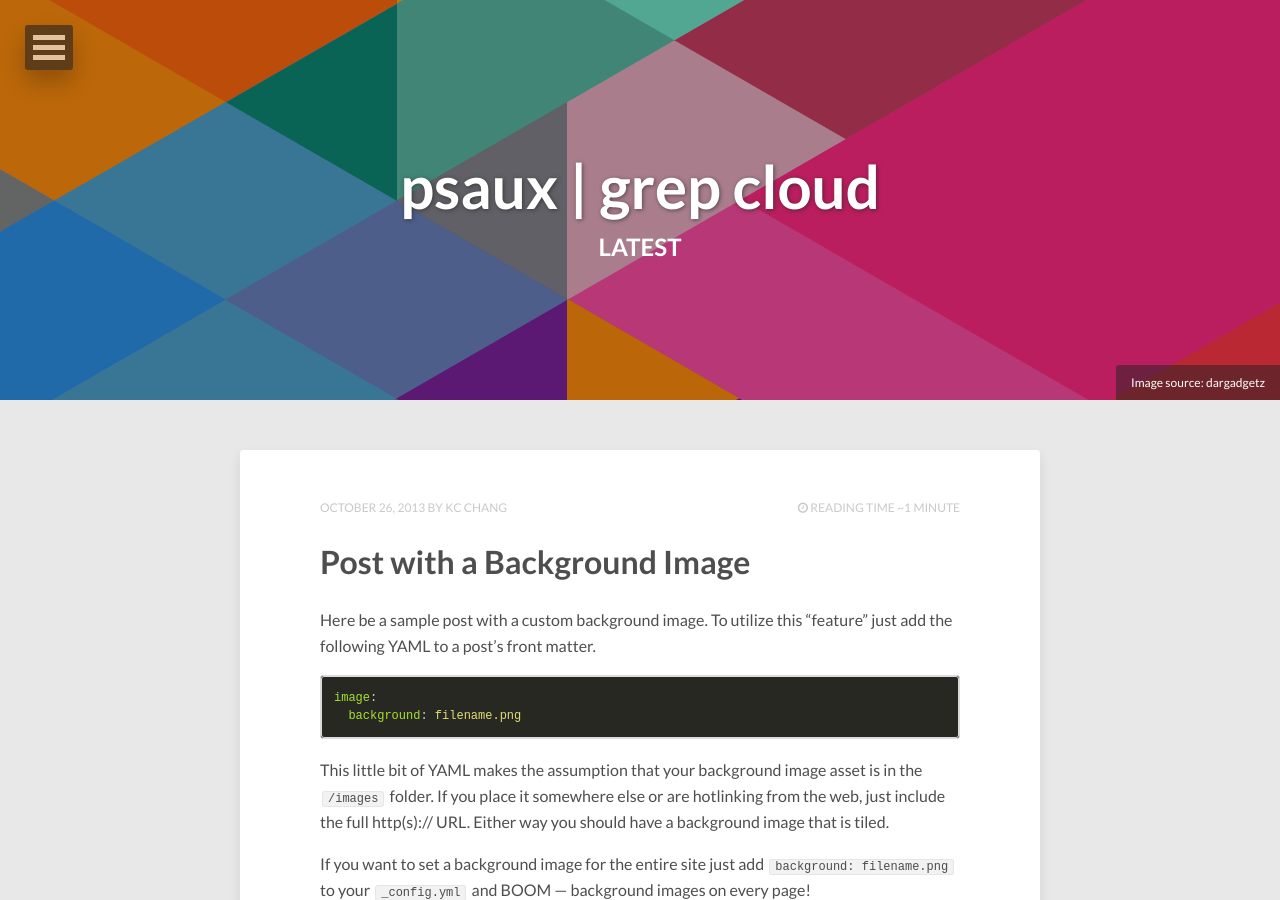
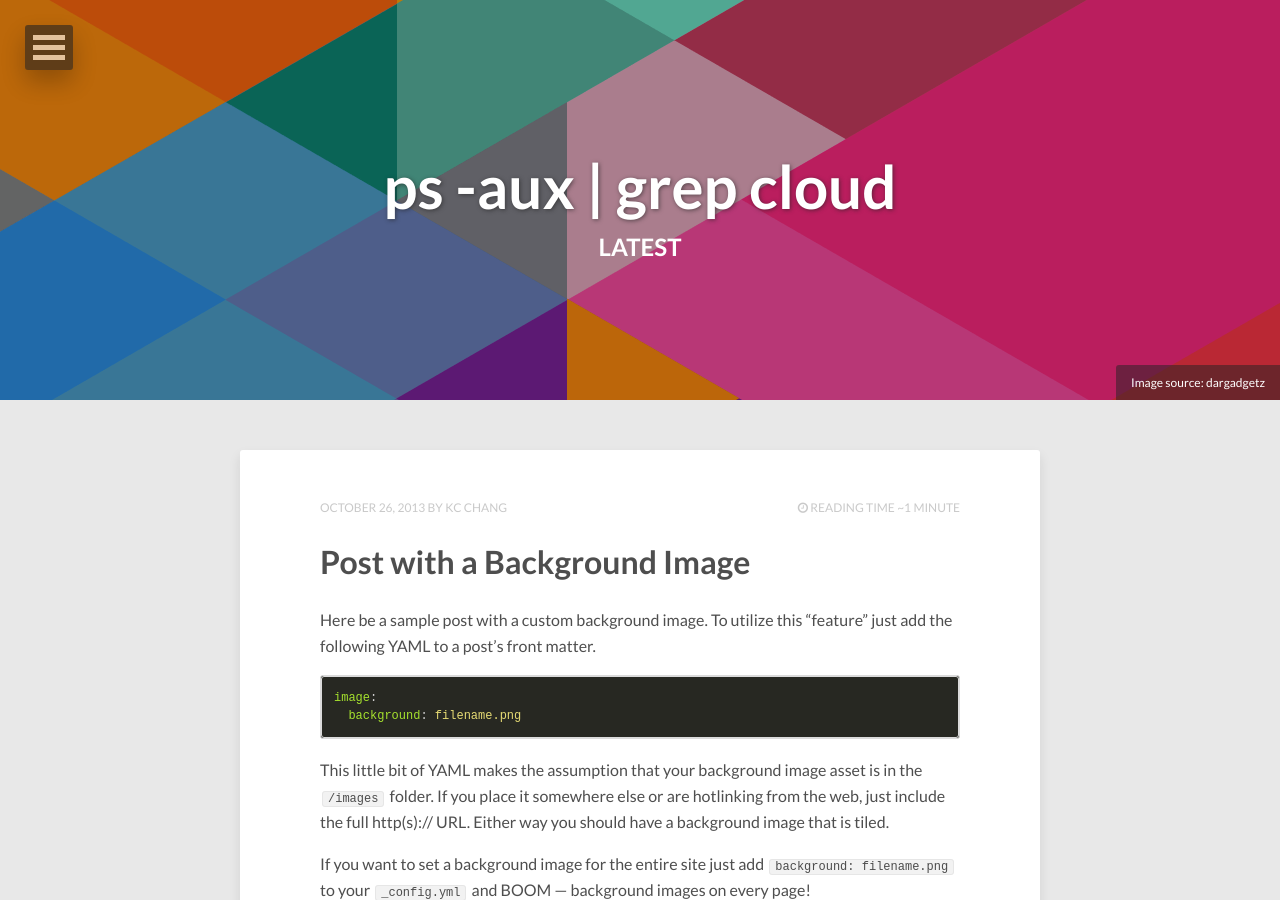
Before and after one commit to kcfigaro/kcfigaro.github.io, a Jekyll site: the page built from index.html, in a window 1280 px wide and 900 px high. Built offline with Jekyll 4.4.1, drawn with Linux system fonts in a browser that asks for light colours; nearby versions of some CDN libraries; the list of posts is cut into pages by our own code.

Commit message:
change title to psaux

```diff
--- a/_config.yml
+++ b/_config.yml
@@ -1,4 +1,4 @@
-title:            psaux | grep cloud
+title:            ps -aux | grep cloud
 description:      Describe your website here.
 disqus_shortname:
 reading_time:     true
```
